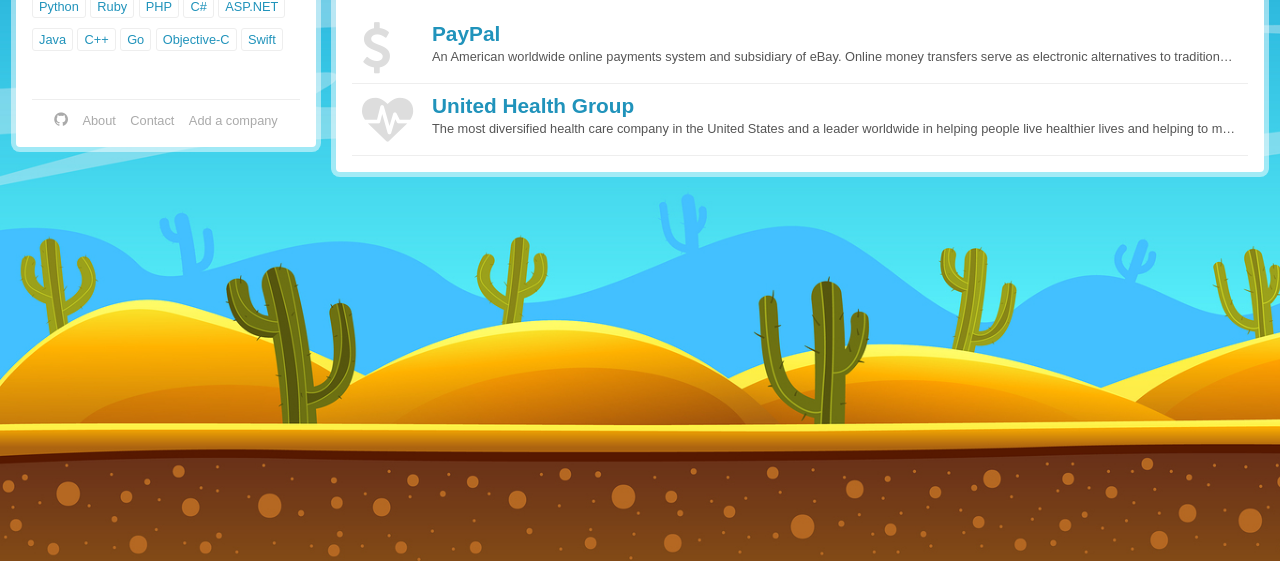
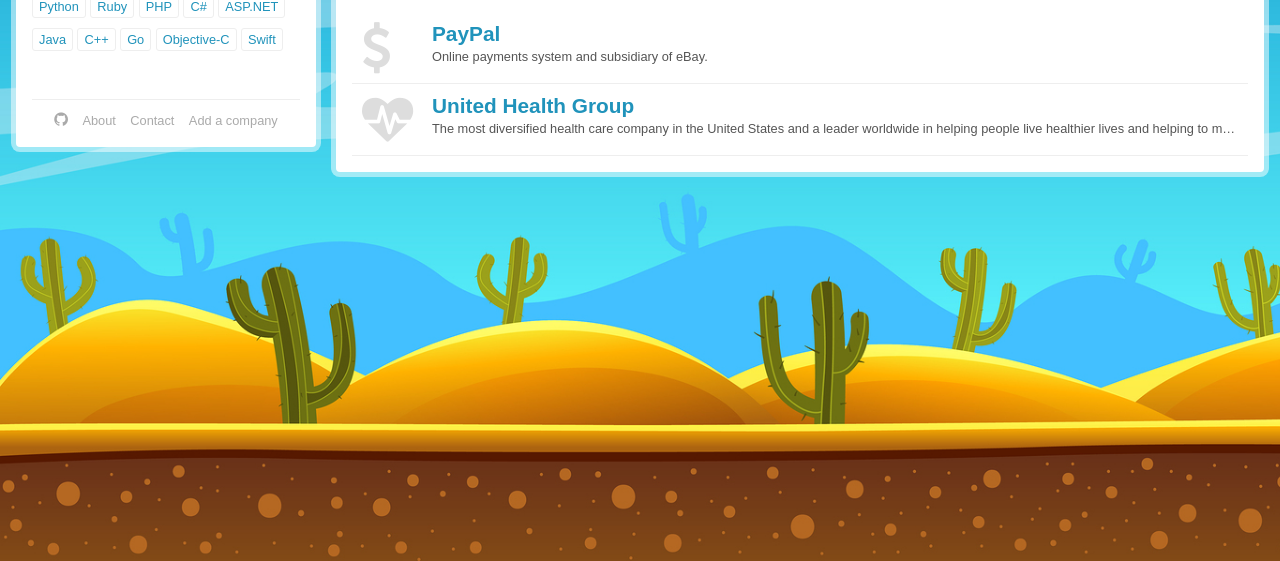
Before and after one commit to bradwestfall/webdevphoenix, a Jekyll site: the page built from c-plus-plus.html, in a window 1280 px wide, cut to the strip 339-900 px from the top of the page. Built offline with Jekyll 4.4.1, drawn with Linux system fonts in a browser that asks for light colours; nearby versions of some CDN libraries; some web fonts are replaced.

Commit message:
Shorten company overview to fit well w/layout.

```diff
--- a/companies/paypal.md
+++ b/companies/paypal.md
@@ -1,7 +1,7 @@
 ---
 layout: company_profile
 company: "PayPal"
-overview: "An American worldwide online payments system and subsidiary of eBay. Online money transfers serve as electronic alternatives to traditional paper methods like checks and money orders."
+overview: "Online payments system and subsidiary of eBay."
 company_size: "Large"
 stack: [C++, Java, PHP]
 region: [East, Central]
```
